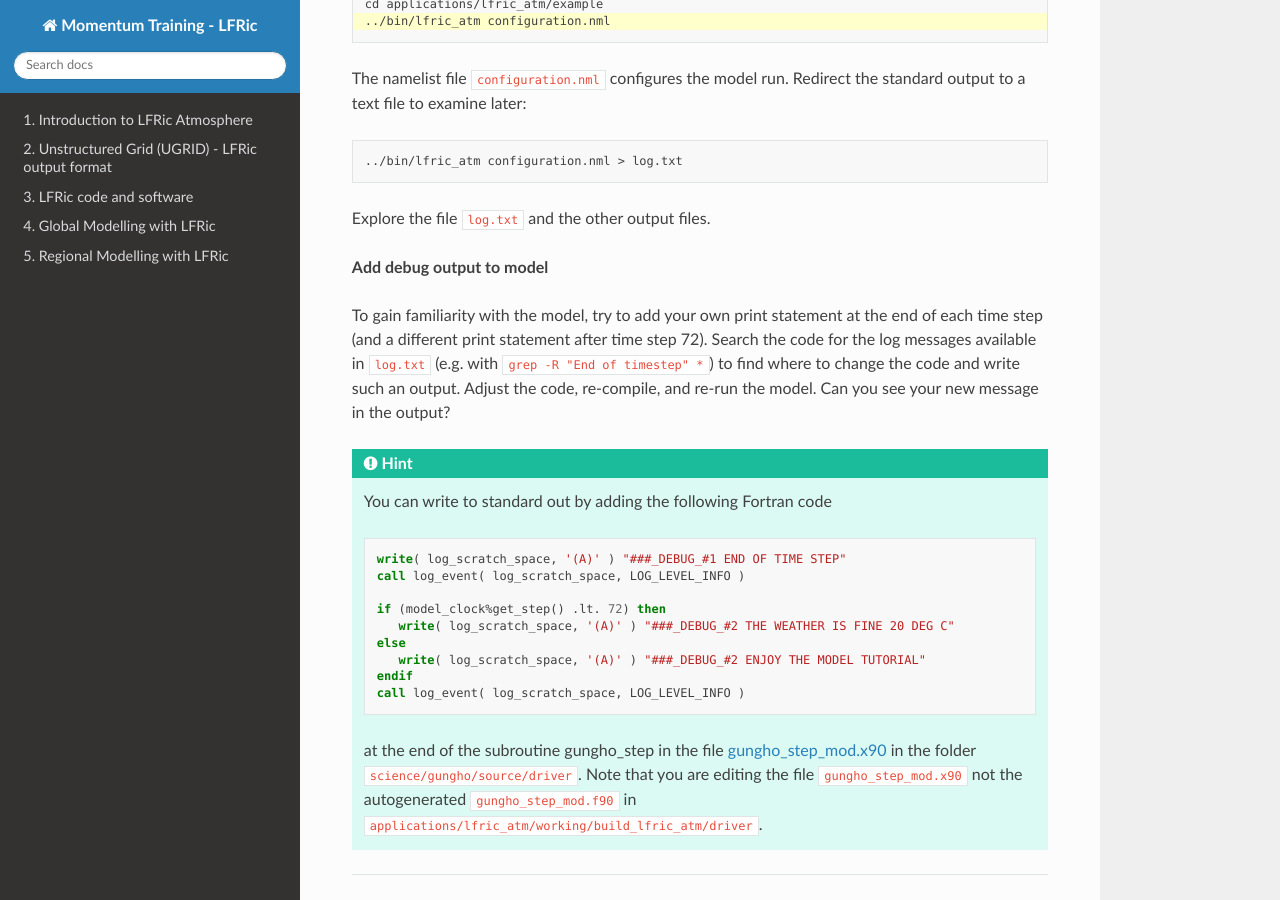
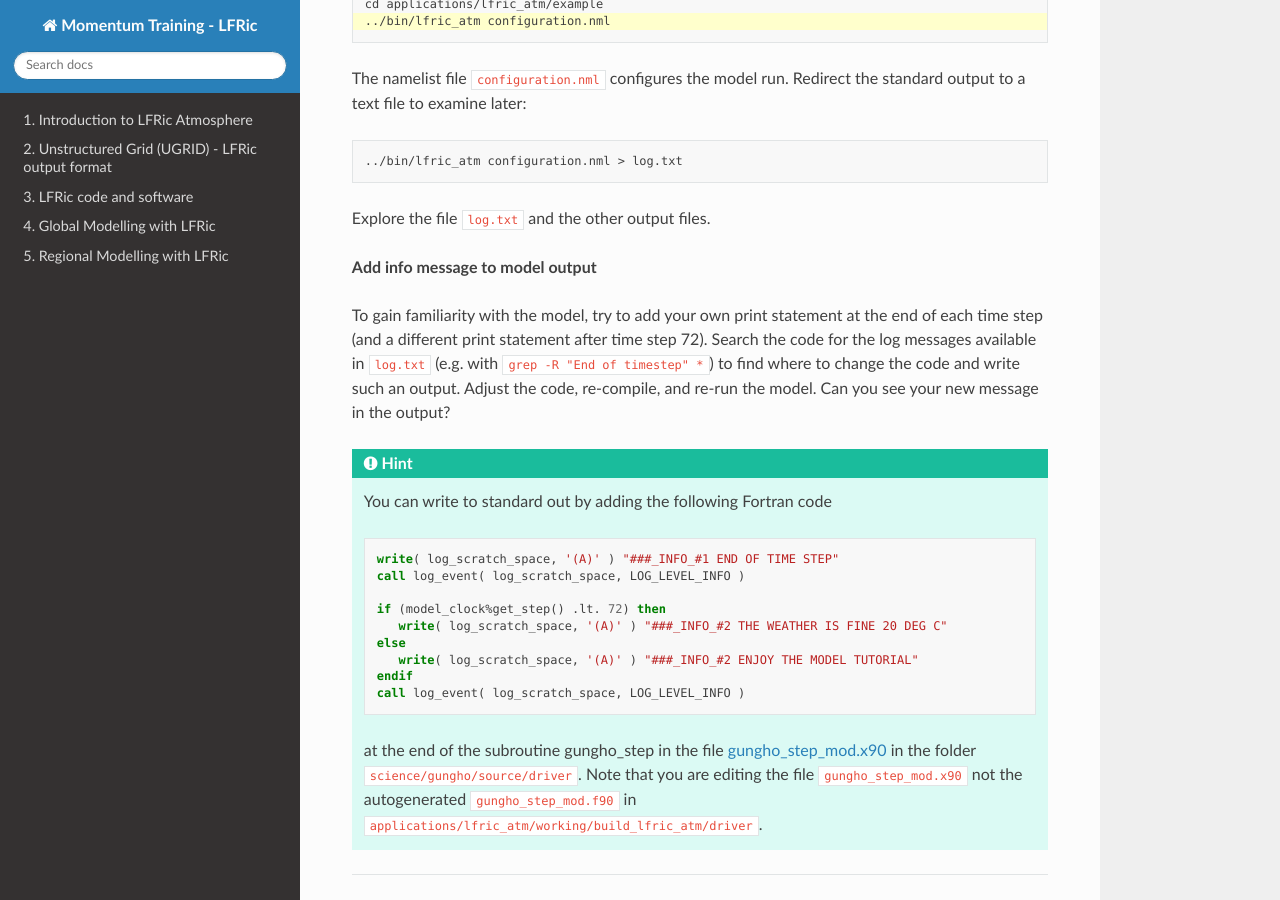
Before and after one commit to MetOffice/LFRic-Atmosphere-Training, a Sphinx documentation site: the page built from source/lfric_infrastructure/practical_command_line.rst, in a window 1280 px wide and 900 px high, scrolled down 1165 px. Built offline with Sphinx 7.4.7 and the Read the Docs theme 3.1.0, drawn with Linux system fonts in a browser that asks for light colours.

Commit message:
write about info not debug messages in command line practical

```diff
--- a/source/lfric_infrastructure/practical_command_line.rst
+++ b/source/lfric_infrastructure/practical_command_line.rst
@@ -51,7 +51,7 @@
 
 Explore the file ``log.txt`` and the other output files.
 
-**Add debug output to model**
+**Add info message to model output**
 
 To gain familiarity with the model, try to add your own print statement at the end of each time step (and a different print statement after time step 72). Search the code for the log messages available in ``log.txt`` (e.g. with ``grep -R "End of timestep" *``) to find where to change the code and write such an output. Adjust the code, re-compile, and re-run the model. Can you see your new message in the output?
 
@@ -59,13 +59,13 @@
 
    .. code-block:: fortran
 
-      write( log_scratch_space, '(A)' ) "###_DEBUG_#1 END OF TIME STEP"
+      write( log_scratch_space, '(A)' ) "###_INFO_#1 END OF TIME STEP"
       call log_event( log_scratch_space, LOG_LEVEL_INFO )
 
       if (model_clock%get_step() .lt. 72) then
-         write( log_scratch_space, '(A)' ) "###_DEBUG_#2 THE WEATHER IS FINE 20 DEG C"
+         write( log_scratch_space, '(A)' ) "###_INFO_#2 THE WEATHER IS FINE 20 DEG C"
       else
-         write( log_scratch_space, '(A)' ) "###_DEBUG_#2 ENJOY THE MODEL TUTORIAL"
+         write( log_scratch_space, '(A)' ) "###_INFO_#2 ENJOY THE MODEL TUTORIAL"
       endif
       call log_event( log_scratch_space, LOG_LEVEL_INFO )
 
```
